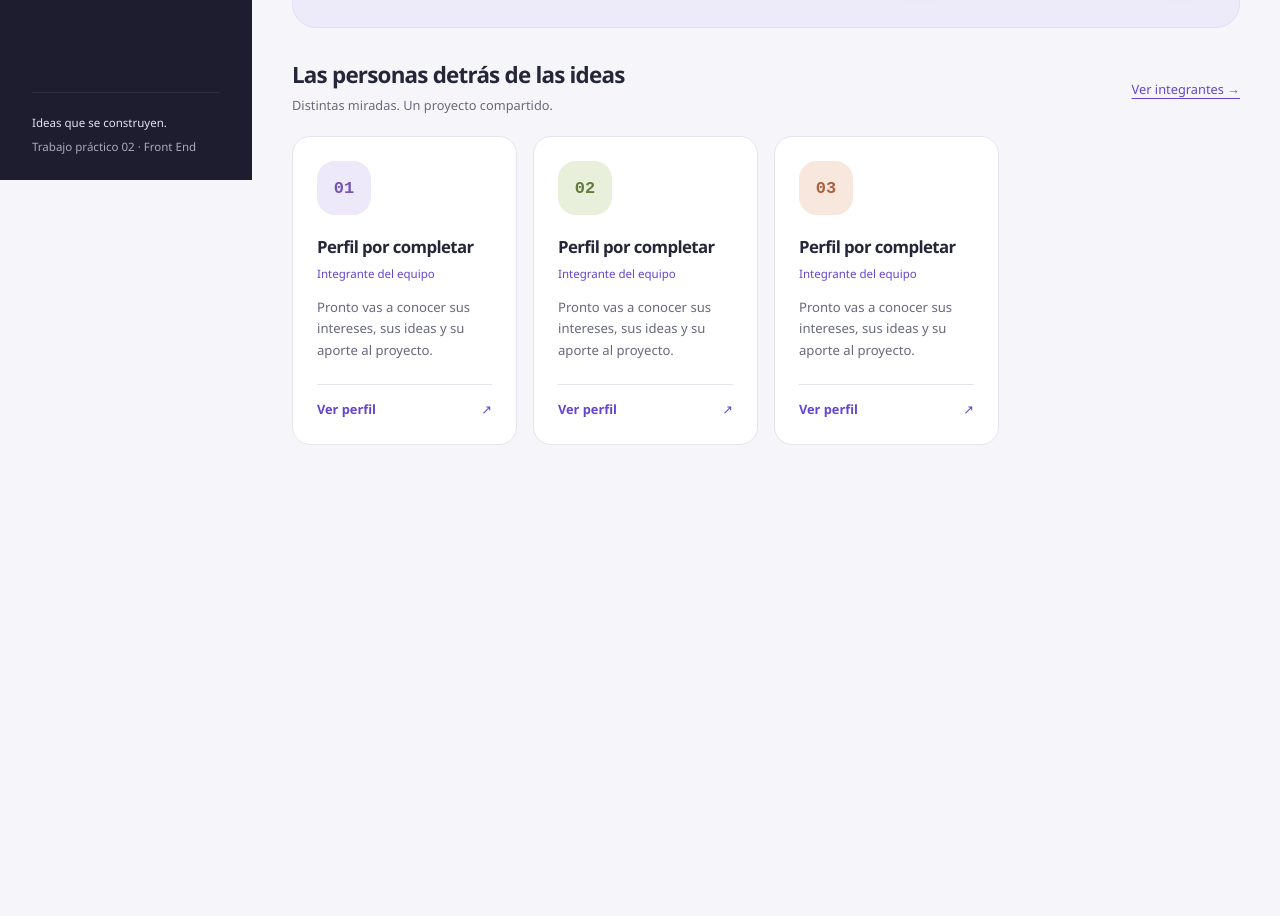
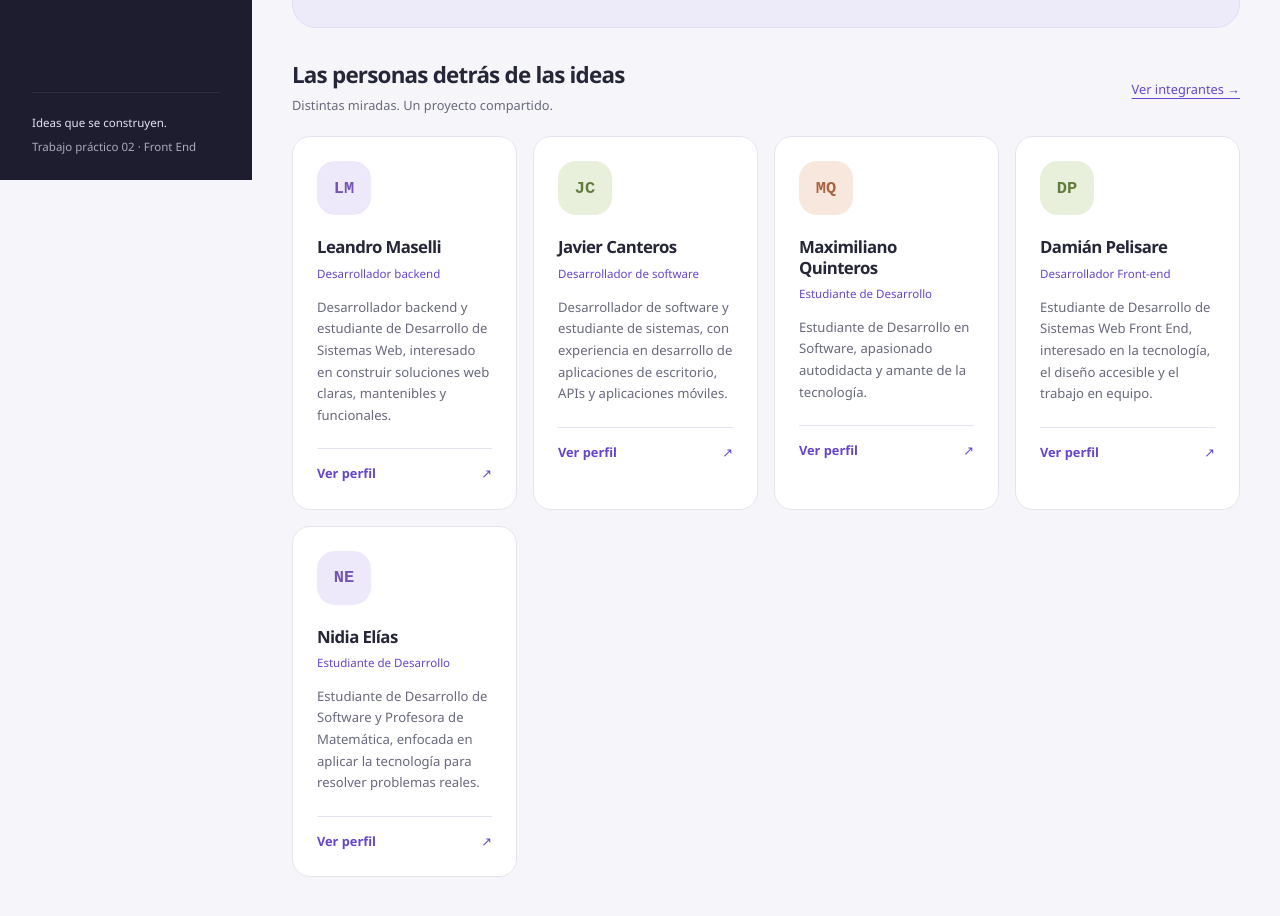
Before and after one commit to leoroan/DSWF_2A_2C26_Desarrollo-de-Sistemas-Web-Front-End-TP2, a React (Vite) app: page / in a window 1280 px wide. Shown: the part 620-1536 px from the top of the page. Before the commit the page ends 1161 px from the top, so only its background shows below. Built offline with nearby package versions, Linux system fonts and the light colour scheme.

Commit message:
Portada del equipo

```diff
--- a/src/data/team.js
+++ b/src/data/team.js
@@ -20,30 +20,48 @@ export const team = {
 export const teamMembers = [
   {
     id: 'integrante-1',
-    name: 'PENDIENTE',
-    role: 'PENDIENTE',
-    github: '',
-    description: 'PENDIENTE - Completar por el equipo.',
-    technologies: [],
-    responsibilities: ['PENDIENTE'],
+    name: 'Leandro Maselli',
+    role: 'Desarrollador backend',
+    github: 'https://myselfproductions.me/DSWF_2A_2C26_Desarrollo-de-Sistemas-Web-Front-End-/',
+    description: 'Desarrollador backend y estudiante de Desarrollo de Sistemas Web, interesado en construir soluciones web claras, mantenibles y funcionales.',
+    technologies: ['HTML5 / CSS3', 'JavaScript (ES6)', 'Bootstrap 5.3', 'Node.js / Express', 'MySQL / Sequelize', 'MongoDB', 'Docker', 'Git / CI/CD', 'JWT / OAuth'],
+    responsibilities: ['Trabajo en Equipo', 'Coordinación y liderazgo en proyectos ágiles'],
   },
   {
     id: 'integrante-2',
-    name: 'PENDIENTE',
-    role: 'PENDIENTE',
-    github: '',
-    description: 'PENDIENTE - Completar por el equipo.',
-    technologies: [],
-    responsibilities: ['PENDIENTE'],
+    name: 'Javier Canteros',
+    role: 'Desarrollador de software',
+    github: 'https://zirocool3.github.io/pfo1-CanterosJavier/',
+    description: 'Desarrollador de software y estudiante de sistemas, con experiencia en desarrollo de aplicaciones de escritorio, APIs y aplicaciones móviles.',
+    technologies: ['C#', 'Android Studio', '.Net Maui', 'HTML5 / CSS3', 'Bootstrap 5', 'Control de Versiones (Git)', 'MySQL', 'SQL Server', 'PHP'],
+    responsibilities: ['Desarrollador colaborativo, experiencia en metodologías ágiles'],
   },
   {
     id: 'integrante-3',
-    name: 'PENDIENTE',
-    role: 'PENDIENTE',
-    github: '',
-    description: 'PENDIENTE - Completar por el equipo.',
-    technologies: [],
-    responsibilities: ['PENDIENTE'],
+    name: 'Maximiliano Quinteros',
+    role: 'Estudiante de Desarrollo',
+    github: 'https://github.com/Maxi22xT/Maximiliano-Quinteros-Front-End-IFST-29',
+    description: 'Estudiante de Desarrollo en Software, apasionado autodidacta y amante de la tecnología.',
+    technologies: ['HTML5 / CSS3', 'JavaScript (ES6)', 'Bootstrap 5.3', 'Git / GitHub'],
+    responsibilities: ['Trabajo en equipo, versátil y ágil'],
+  },
+  {
+    id: 'integrante-4',
+    name: 'Damián Pelisare',
+    role: 'Desarrollador Front-end',
+    github: 'https://github.com/Damian-E/ifts_frontEnd',
+    description: 'Estudiante de Desarrollo de Sistemas Web Front End, interesado en la tecnología, el diseño accesible y el trabajo en equipo.',
+    technologies: ['HTML5 / CSS3', 'JavaScript (ES6)', 'Bootstrap 5.3', 'Control de Versiones (Git)'],
+    responsibilities: ['Modelos de lenguaje, visión por computadora y agentes autónomos'],
+  },
+  {
+    id: 'integrante-5',
+    name: 'Nidia Elías',
+    role: 'Estudiante de Desarrollo',
+    github: 'https://github.com/nidia-elias/portfolio/',
+    description: 'Estudiante de Desarrollo de Software y Profesora de Matemática, enfocada en aplicar la tecnología para resolver problemas reales.',
+    technologies: ['HTML5 / CSS3', 'JavaScript (ES6)', 'PHP', 'C-SHARP', 'MySQL'],
+    responsibilities: ['Adaptabilidad para la resolución de problemas'],
   },
 ]
 
```
